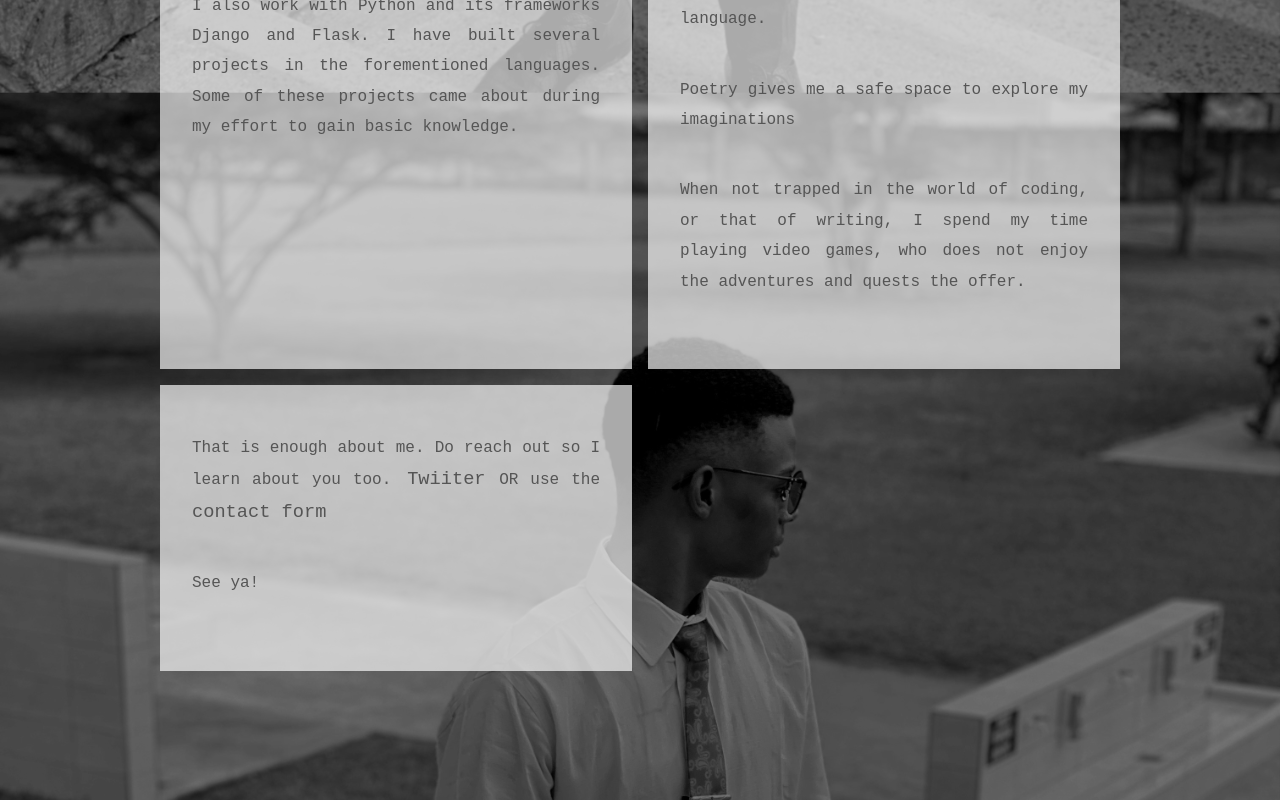
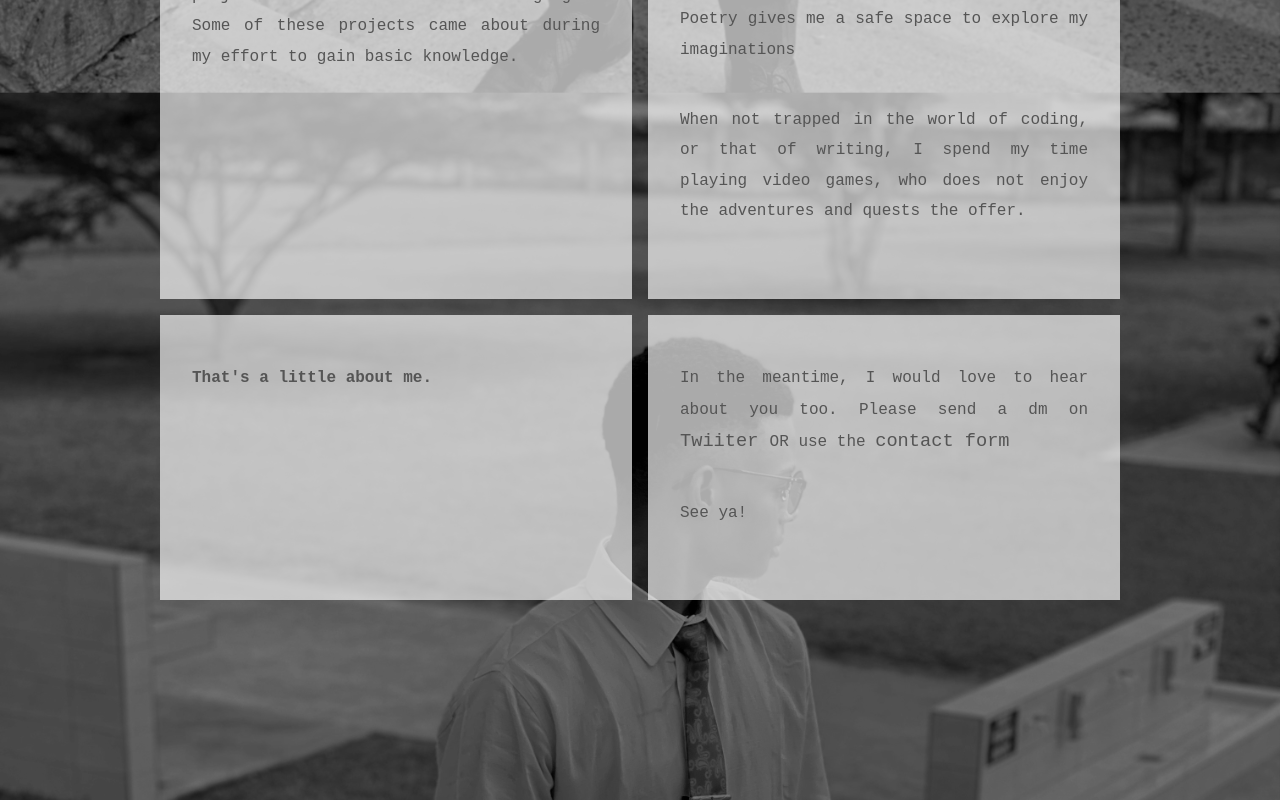
Before and after one commit to Wilsonabdiel/abdielbytes, a React app: page / in a window 1280 px wide. Shown: the part 2472-3272 px from the top of the page. Built offline with nearby package versions, Linux system fonts and the light colour scheme; a web font is replaced by a local one.

Commit message:
About update

```diff
--- a/src/About.js
+++ b/src/About.js
@@ -39,7 +39,7 @@ const About = () => (
                             both the culinary art and its cultural significance!
 
                         </p>
-                        <p><strong>That's a little about me.</strong></p>
+
                     </div>
                 </div>
 
@@ -74,7 +74,11 @@ const About = () => (
 
                 </div>
                 <div className="desc">
-                <p>That is enough about me. Do reach out so I learn about you too.
+                <p><strong>That's a little about me.</strong></p>
+
+                </div>
+                <div className="desc">
+                <p>In the meantime, I would love to hear about you too. Please send a dm on
                 <a href="https://twitter.com/abdielbytes"> <small>Twiiter </small> </a>
                 OR use the <a href='#contact'><small>contact form</small></a>
                 </p>
```
